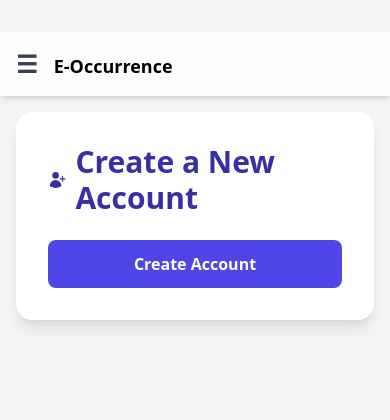
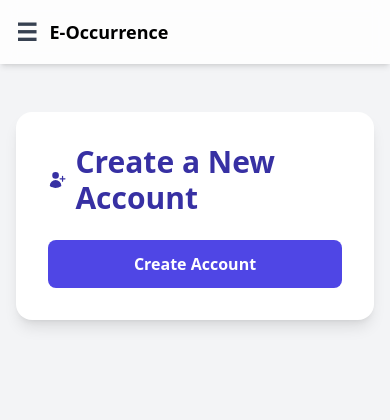
Before and after one commit to DannyDuke77/E-Occurrence, a Django app: page /accounts/create-user/ in a window 390 px wide. Shown: the top 420 px of the page. Run offline with Django 5.2, Linux system fonts and the light colour scheme; a user stored in the database is signed in; data comes from the database, SQL or seed files in the repository.

Commit message:
Fixed logged in top nav for mobile

```diff
--- a/eoccurrence/core/templates/core/base.html
+++ b/eoccurrence/core/templates/core/base.html
@@ -161,7 +161,7 @@
       <!-- Main content -->
       <div class="flex-1 mt-16 {% if request.user.is_authenticated %}md:ml-64 mt-8{% endif %} flex flex-col">
         <!-- Mobile navbar -->
-        <header class="shadow-md p-4 {% if not request.user.is_authenticated %}hidden{% endif %} items-center fixed w-full z-30 bg-white/80 backdrop-blur">
+        <header class="shadow-md p-4 md:hidden flex top-0 {% if not request.user.is_authenticated %}hidden{% endif %} items-center fixed w-full z-30 bg-white/80 backdrop-blur">
           <button id="openSidebar" class="text-gray-700 mr-3 text-2xl font-bold" aria-label="Open sidebar">☰</button>
           <a href="/" class="text-lg font-semibold">E-Occurrence</a>
         </header>
```
